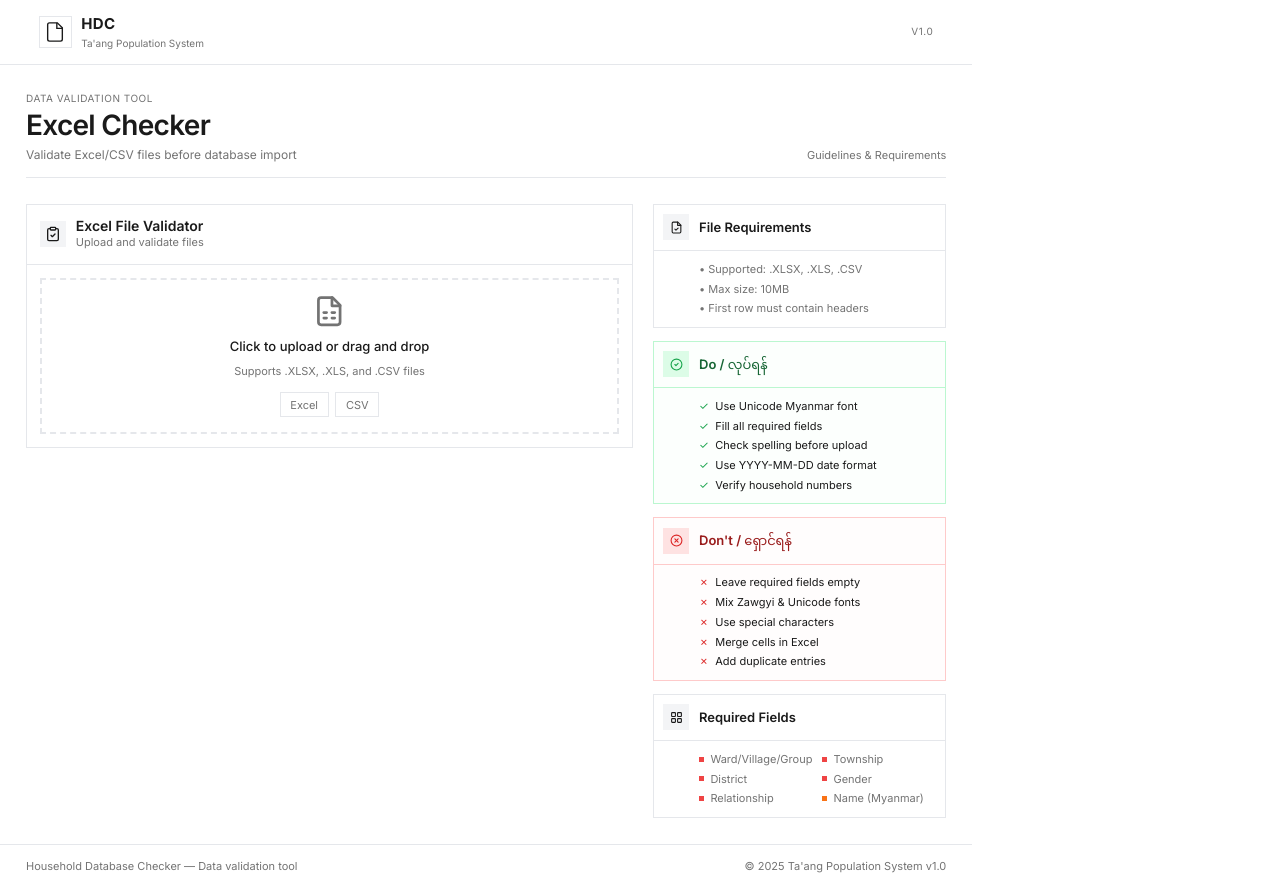
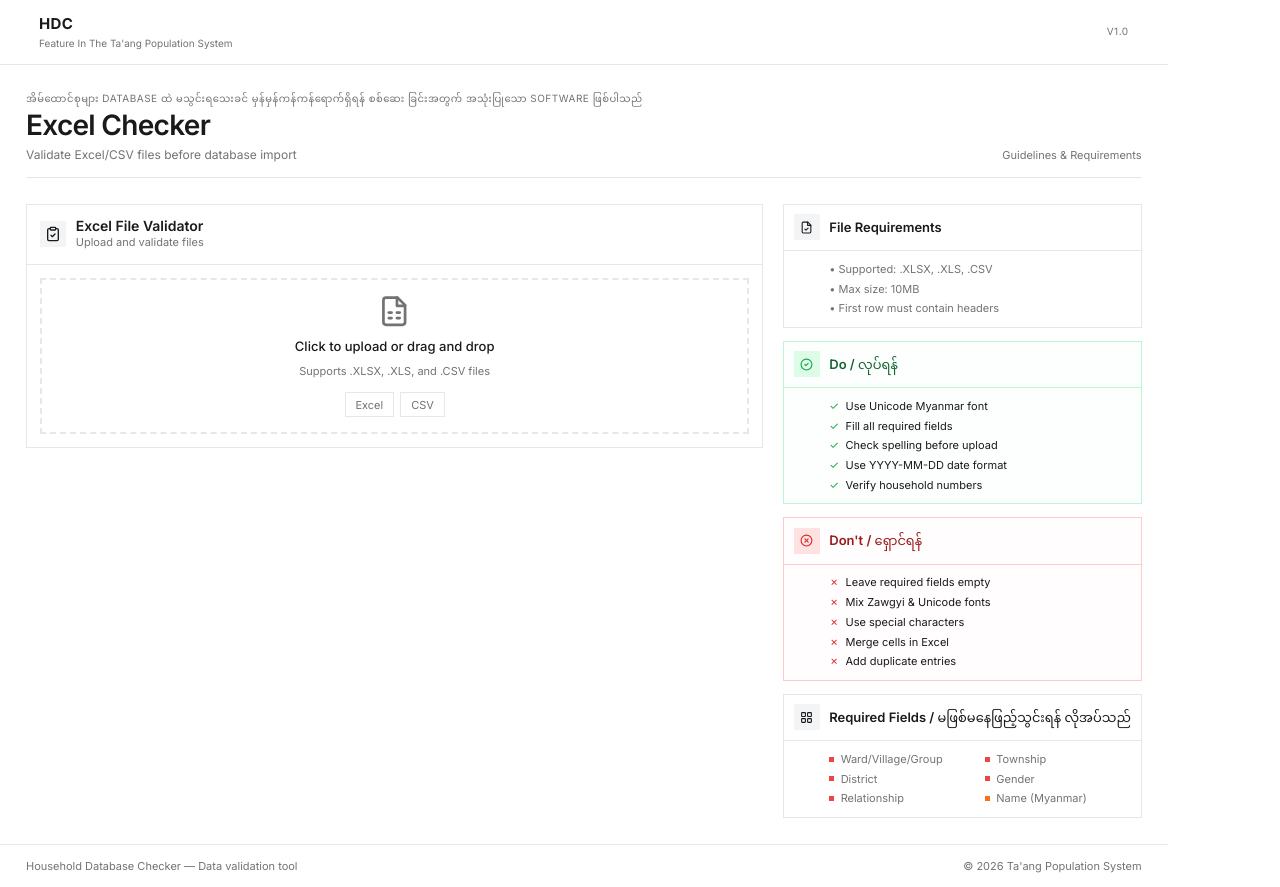
Before and after one commit to Naung-Kendrick/HDC, a React (Vite) app: page / in a window 1280 px wide. Built offline with nearby package versions, Linux system fonts and the light colour scheme.

Commit message:
Remove document icon from header

```diff
--- a/src/App.jsx
+++ b/src/App.jsx
@@ -7,17 +7,9 @@ function App() {
       {/* Top Header - Full Width */}
       <header className="bg-white border-b border-[#E5E7EB]">
         <div className="w-full mx-auto px-4 sm:px-5 lg:px-8 xl:px-12 py-3 sm:py-4 flex items-center justify-between max-w-[1600px]">
-          <div className="flex items-center gap-2 sm:gap-3">
-            <div className="w-8 h-8 sm:w-10 sm:h-10 border border-[#E5E7EB] flex items-center justify-center flex-shrink-0">
-              <svg xmlns="http://www.w3.org/2000/svg" className="w-5 h-5 sm:w-[22px] sm:h-[22px]" viewBox="0 0 24 24" fill="none" stroke="#1A1A1A" strokeWidth="1.5">
-                <path d="M14.5 2H6a2 2 0 0 0-2 2v16a2 2 0 0 0 2 2h12a2 2 0 0 0 2-2V7.5L14.5 2z"/>
-                <polyline points="14 2 14 8 20 8"/>
-              </svg>
-            </div>
-            <div>
-              <div className="text-[13px] sm:text-[15px] font-bold text-[#1A1A1A] tracking-wide uppercase">HDC</div>
-              <div className="text-[9px] sm:text-[10px] text-[#737373]">Ta'ang Population System</div>
-            </div>
+          <div>
+            <div className="text-[13px] sm:text-[15px] font-bold text-[#1A1A1A] tracking-wide uppercase">HDC</div>
+            <div className="text-[9px] sm:text-[10px] text-[#737373]">Feature In The Ta'ang Population System</div>
           </div>
           <div className="text-[9px] sm:text-[10px] text-[#737373] uppercase tracking-wider">v1.0</div>
         </div>
@@ -30,7 +22,7 @@ function App() {
           <div className="border-b border-[#E5E7EB] pb-3 sm:pb-4">
             <div className="flex flex-col sm:flex-row sm:items-end justify-between gap-2">
               <div>
-                <p className="text-[9px] sm:text-[10px] text-[#737373] uppercase tracking-wider mb-1">Data Validation Tool</p>
+                <p className="text-[9px] sm:text-[10px] text-[#737373] uppercase tracking-wider mb-1">အိမ်ထောင်စုများ database ထဲ မသွင်းရသေးခင် မှန်မှန်ကန်ကန်ရောက်ရှိရန်  စစ်ဆေး ခြင်းအတွက် အသုံးပြုသော Software ဖြစ်ပါသည်</p>
                 <h1 className="text-[20px] sm:text-[24px] lg:text-[28px] font-semibold text-[#1A1A1A] tracking-tight">Excel Checker</h1>
                 <p className="text-[11px] sm:text-[12px] text-[#737373] mt-1">Validate Excel/CSV files before database import</p>
               </div>
@@ -148,7 +140,7 @@ function App() {
                   <div className="w-7 h-7 sm:w-8 sm:h-8 bg-[#F3F4F6] flex items-center justify-center flex-shrink-0">
                     <LayoutGrid size={14} className="sm:w-4 sm:h-4 text-[#1A1A1A]" />
                   </div>
-                  <h3 className="text-[12px] sm:text-[13px] font-semibold text-[#1A1A1A]">Required Fields</h3>
+                  <h3 className="text-[12px] sm:text-[13px] font-semibold text-[#1A1A1A]">Required Fields / မဖြစ်မနေဖြည့်သွင်းရန် လိုအပ်သည် </h3>
                 </div>
               </div>
               <div className="p-2.5 sm:p-3 pl-11 sm:pl-14">
@@ -189,7 +181,7 @@ function App() {
         <div className="w-full mx-auto px-3 sm:px-4 lg:px-6 xl:px-8 max-w-[1600px]">
           <div className="flex flex-col sm:flex-row justify-between gap-2 py-3 sm:py-4">
             <p className="text-[10px] sm:text-[11px] text-[#737373]">Household Database Checker — Data validation tool</p>
-            <p className="text-[10px] sm:text-[11px] text-[#737373]">© 2025 Ta'ang Population System v1.0</p>
+            <p className="text-[10px] sm:text-[11px] text-[#737373]">© 2026 Ta'ang Population System </p>
           </div>
         </div>
       </footer>
```
